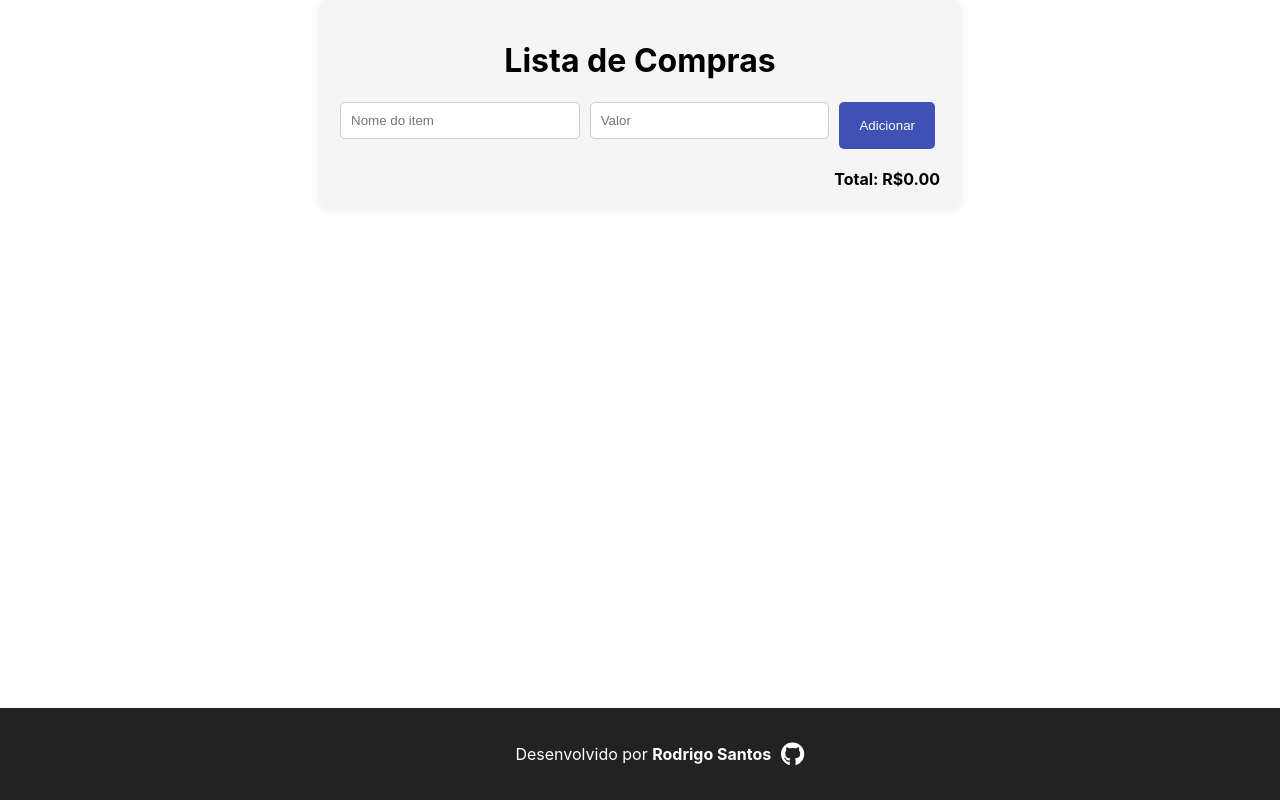
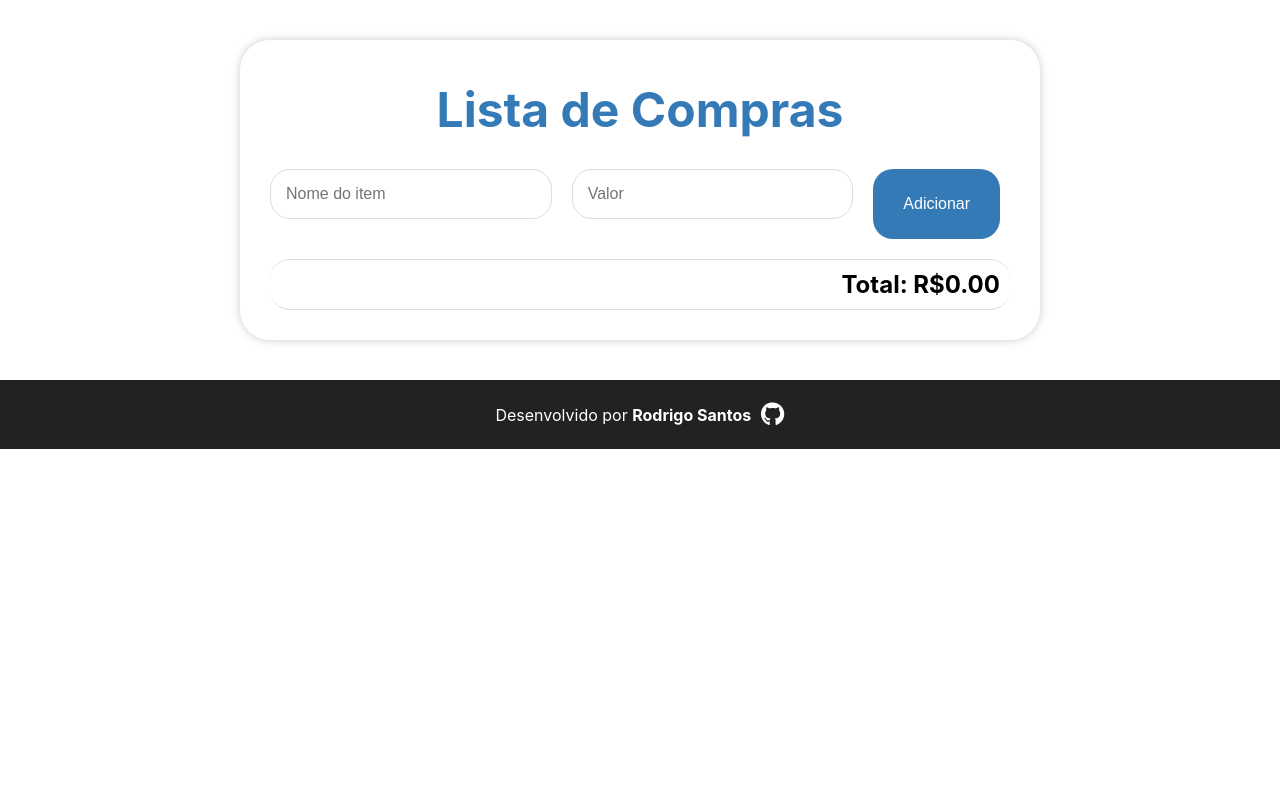
Before and after one commit to rodrigocsdev/compras, a React (Create React App) app: page / in a window 1280 px wide. Built offline with nearby package versions, Linux system fonts and the light colour scheme.

Commit message:
chore:
ajustado layout do footer e dos itens e o comportamento ao adicionar item

```diff
--- a/src/components/Footer.css
+++ b/src/components/Footer.css
@@ -5,7 +5,6 @@
   color: #fff;
   text-align: center;
   padding: 20px;
-    position: fixed;
   left: 0;
   bottom: 0;
   width: 100%;
--- a/src/components/ListaDeCompras.css
+++ b/src/components/ListaDeCompras.css
@@ -1,23 +1,39 @@
-/* src/components/ListaDeCompras.css */
+/* Mobile-first approach */
+
+/* Global styles */
+* {
+  box-sizing: border-box;
+  margin: 0;
+  padding: 0;
+}
 
 .container {
-    max-width: 600px;
-    margin: 0 auto;
+  max-width: 100%;
+  margin: 20px auto;
   padding: 20px;
-    background-color: #f5f5f5;
-    border-radius: 10px;
-    box-shadow: 0 0 10px rgba(0, 0, 0, 0.1);
+  background-color: #fff;
+  border-radius: 30px; /* updated border-radius */
+  box-shadow: 0 0 10px rgba(0, 0, 0, 0.2);
+}
+
+.container h1{
+  color: #337ab7;
 }
 
 .header {
   text-align: center;
   margin-bottom: 20px;
+  font-size: 18px;
+  font-weight: bold;
+  border-radius: 20px; /* updated border-radius */
+  padding: 10px; /* added padding to make the border-radius visible */
 }
 
 .form-container {
   margin-bottom: 20px;
   display: flex;
-    flex-wrap: wrap; /* Adicionamos wrap para que os elementos quebrem para a próxima linha em telas menores */
+  flex-wrap: wrap;
+  justify-content: center;
 }
 
 .form-container input[type='text'],
@@ -26,28 +42,31 @@
   padding: 10px;
   margin-right: 10px;
   margin-bottom: 10px;
-    border: 1px solid #ccc;
-    border-radius: 5px;
+  border: 1px solid #ddd;
+  border-radius: 20px; /* updated border-radius */
+  font-size: 16px;
 }
 
 .form-container button {
-    background-color: #3f51b5;
-    color: white;
+  background-color: #337ab7;
+  color: #fff;
   cursor: pointer;
   padding: 10px 20px;
   border: none;
-    border-radius: 5px;
+  border-radius: 20px; /* updated border-radius */
+  font-size: 16px;
 }
 
 .items-list {
   padding: 0;
+  list-style: none;
 }
 
 .items-list li {
-    background-color: #fff;
-    padding: 10px;
-    margin-bottom: 10px;
-    border-radius: 5px;
+  background-color: #f7f7f7;
+  padding: 15px;
+  margin-bottom: 15px;
+  border-radius: 20px; /* updated border-radius */
   display: flex;
   justify-content: space-between;
   align-items: center;
@@ -57,40 +76,79 @@
   margin-bottom: 0;
 }
 
+.items-list span {
+  max-width: 200px;
+  display: inline-block;
+  overflow: hidden;
+  text-overflow: ellipsis;
+  white-space: nowrap;
+}
+
+
 .total {
   text-align: right;
   font-weight: bold;
+  font-size: 18px;
+  margin-top: 15px;
+  position: relative;
+  bottom: 0;
+  background-color: #fff;
+  padding: 10px;
+  border-top: 1px solid #ddd;
+  border-bottom: 1px solid #ddd;
+  border-radius: 20px; /* updated border-radius */
 }
 
-  /* Adicionamos uma regra de mídia para telas menores */
-  @media screen and (max-width: 600px) {
+.add-button,
+.edit-button,
+.remove-button {
+  background-color: #337ab7;
+  color: #fff;
+  cursor: pointer;
+  padding: 10px 20px;
+  border: none;
+  border-radius: 20px; /* updated border-radius */
+  margin-right: 10px;
+}
+
+.edit-button {
+  background-color: #337ab7;
+}
+
+.remove-button {
+  background-color: #e74c3c;
+}
+
+/* Media query for larger screens */
+@media screen and (min-width: 800px) {
+.container {
+    max-width: 800px;
+    margin: 40px auto;
+    padding: 30px;
+  }
+
+.header {
+    font-size: 24px;
+  }
+
 .form-container input[type='text'],
 .form-container input[type='number'] {
-      width: 100%; /* Definimos a largura como 100% para ocupar toda a largura disponível */
-      margin-right: 0; /* Removemos a margem direita para que os elementos se alinhem corretamente */
+    padding: 15px;
+    margin-right: 20px;
+    margin-bottom: 20px;
   }
 
 .form-container button {
-      width: 100%; /* Definimos a largura do botão como 100% para ocupar toda a largura disponível */
-      margin-right: 0; /* Removemos a margem direita para que o botão se alinhe corretamente */
-      margin-top: 10px; /* Adicionamos uma margem superior para separar o botão dos campos de entrada */
+    padding: 15px 30px;
+  }
+
+.items-list li {
+    padding: 20px;
+    margin-bottom: 20px;
+  }
+
+.total {
+    font-size: 24px;
+    margin-top: 20px;
   }
 }
-  .add-button,
-.edit-button,
-.remove-button {
-  background-color: #3f51b5;
-  color: white;
-  cursor: pointer;
-  padding: 10px 20px;
-  border: none;
-  border-radius: 5px;
-  margin-right: 5px;
-}
-
-.edit-button{
-  background-color: #3f51b5;
-}
-.remove-button {
-  background-color: #f44336;
-}
--- a/src/components/ListaDeCompras.js
+++ b/src/components/ListaDeCompras.js
@@ -1,21 +1,23 @@
 // src/components/ListaDeCompras.js
 
-import React, { useState } from 'react';
-import './ListaDeCompras.css'
+import React, { useState } from "react";
+import "./ListaDeCompras.css";
 
 const ListaDeCompras = () => {
-  const [items, setItems] = useState(JSON.parse(localStorage.getItem('listaDeCompras')) || []);
-  const [itemName, setItemName] = useState('');
-  const [itemValue, setItemValue] = useState('');
+  const [items, setItems] = useState(
+    JSON.parse(localStorage.getItem("listaDeCompras")) || []
+  );
+  const [itemName, setItemName] = useState("");
+  const [itemValue, setItemValue] = useState("");
   const [editItemId, setEditItemId] = useState(null);
 
   const handleAddItem = () => {
     if (itemName && itemValue) {
-      if (editItemId!== null) {
+      if (editItemId !== null) {
         // Se estamos editando um item, atualizamos o item existente na lista
-        const updatedItems = items.map(item => {
+        const updatedItems = items.map((item) => {
           if (item.id === editItemId) {
-            return {...item, name: itemName, value: parseFloat(itemValue) };
+            return { ...item, name: itemName, value: parseFloat(itemValue) };
           }
           return item;
         });
@@ -23,41 +25,57 @@ const ListaDeCompras = () => {
         setEditItemId(null); // Resetar o ID de edição
 
         // Salvar a lista de compras no localStorage
-        localStorage.setItem('listaDeCompras', JSON.stringify(updatedItems));
+        localStorage.setItem("listaDeCompras", JSON.stringify(updatedItems));
       } else {
         // Caso contrário, adicionamos um novo item à lista
-        setItems([...items, { id: Date.now(), name: itemName, value: parseFloat(itemValue) }]);
+        setItems([
+          ...items,
+          { id: Date.now(), name: itemName, value: parseFloat(itemValue) },
+        ]);
 
         // Salvar a lista de compras no localStorage
-        const newItems = [...items, { id: Date.now(), name: itemName, value: parseFloat(itemValue) }];
-        localStorage.setItem('listaDeCompras', JSON.stringify(newItems));
+        const newItems = [
+          ...items,
+          { id: Date.now(), name: itemName, value: parseFloat(itemValue) },
+        ];
+        localStorage.setItem("listaDeCompras", JSON.stringify(newItems));
       }
       // Limpar campos de entrada
-      setItemName('');
-      setItemValue('');
+      setItemName("");
+      setItemValue("");
+      inputRef.current.focus(); // adicione essa linha
     }
   };
 
   const handleRemoveItem = (id) => {
-    setItems(items.filter(item => item.id!== id));
+    setItems(items.filter((item) => item.id !== id));
     // Salvar a lista de compras no localStorage
-    localStorage.setItem('listaDeCompras', JSON.stringify(items.filter(item => item.id!== id)));
+    localStorage.setItem(
+      "listaDeCompras",
+      JSON.stringify(items.filter((item) => item.id !== id))
+    );
   };
 
   const handleEditItem = (id) => {
-    const itemToEdit = items.find(item => item.id === id);
+    const itemToEdit = items.find((item) => item.id === id);
     if (itemToEdit) {
       // Preencher os campos de entrada com os valores do item a ser editado
       setItemName(itemToEdit.name);
       setItemValue(itemToEdit.value);
       // Definir o ID do item sendo editado
       setEditItemId(id);
+      window.scrollTo({
+        top: 0,
+        behavior: "smooth",
+      });
     }
   };
 
   const calculateTotal = () => {
     return items.reduce((total, item) => total + item.value, 0);
   };
+
+  const inputRef = React.createRef();
 
   return (
     <div className="container">
@@ -70,6 +88,8 @@ const ListaDeCompras = () => {
           placeholder="Nome do item"
           value={itemName}
           onChange={(e) => setItemName(e.target.value)}
+          ref={inputRef} // adicione essa linha
+          autoFocus={false} // remova o autoFocus aqui
         />
         <input
           type="number"
@@ -77,15 +97,27 @@ const ListaDeCompras = () => {
           value={itemValue}
           onChange={(e) => setItemValue(e.target.value)}
         />
-        <button className="add-button" onClick={handleAddItem}>{editItemId!== null? 'Atualizar' : 'Adicionar'}</button>
+        <button className="add-button" onClick={handleAddItem}>
+          {editItemId !== null ? "Atualizar" : "Adicionar"}
+        </button>
       </div>
       <ul className="items-list">
         {items.map((item) => (
           <li key={item.id}>
             <span>{item.name}</span>
             <span>R${item.value.toFixed(2)}</span>
-            <button className="edit-button" onClick={() => handleEditItem(item.id)}>Editar</button>
-            <button className="remove-button" onClick={() => handleRemoveItem(item.id)}>Remover</button>
+            <button
+              className="edit-button"
+              onClick={() => handleEditItem(item.id)}
+            >
+              Editar
+            </button>
+            <button
+              className="remove-button"
+              onClick={() => handleRemoveItem(item.id)}
+            >
+              Remover
+            </button>
           </li>
         ))}
       </ul>
```
Lines whose indentation alone changed are shown as unchanged.
